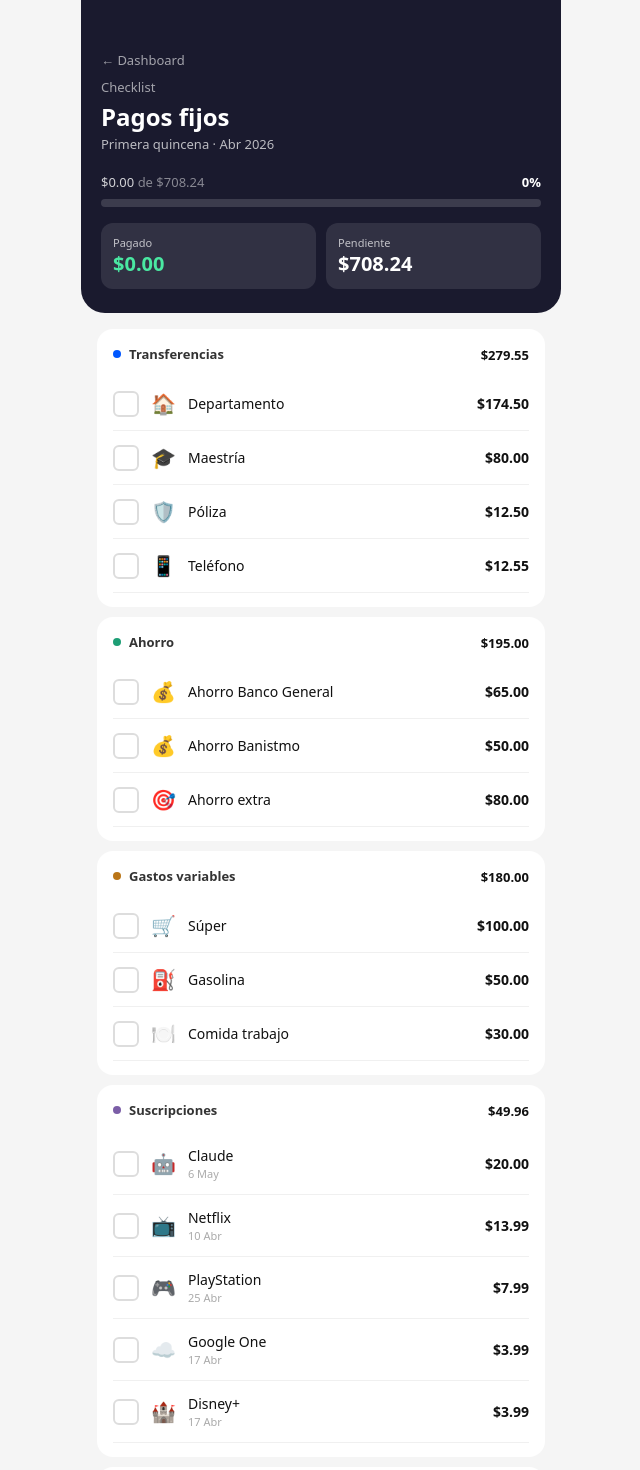
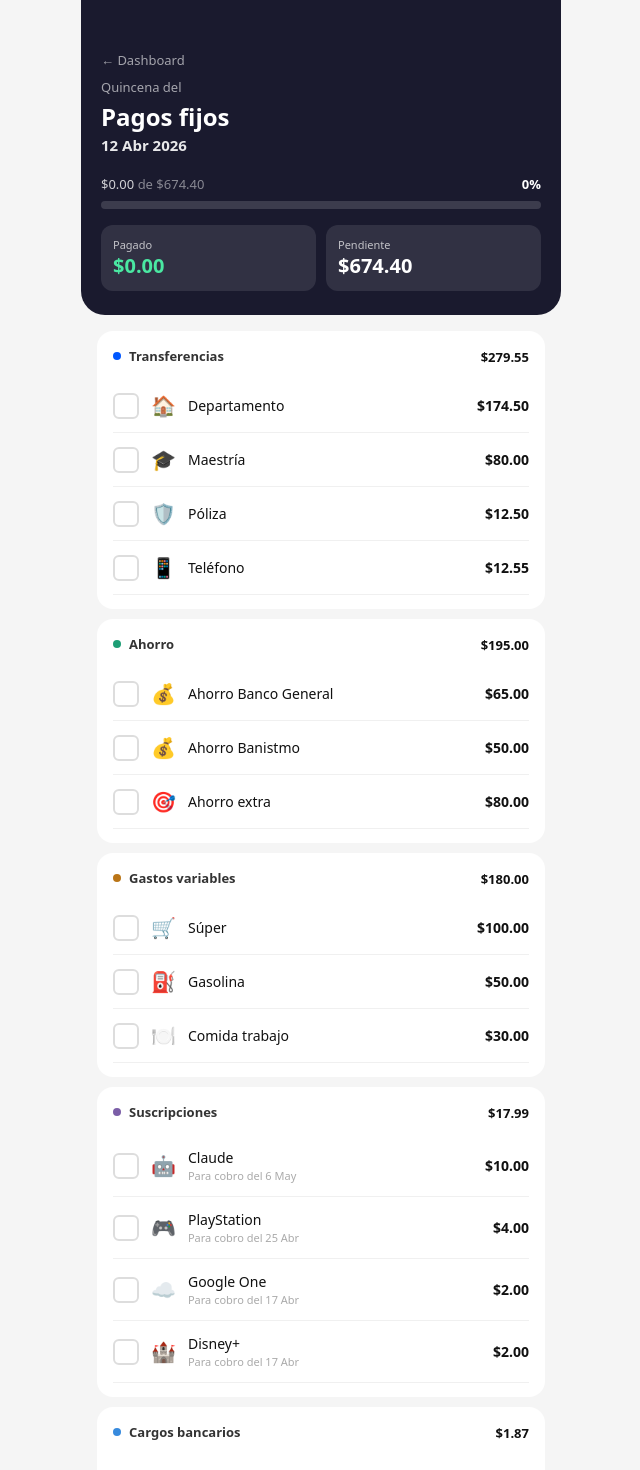
Before and after one commit to cxrlosjesus/yappy-dashboard, a Next.js app: page /recurrentes in a window 1280 px wide. Shown: the top 1470 px of the page, without its empty margins (319-959 px from the left). Built offline with nearby package versions, Linux system fonts and the light colour scheme.

Commit message:
feat: checklist divide suscripciones por quincena con fecha de   cobro

```diff
--- a/src/app/_components/PagosFijosClient.tsx
+++ b/src/app/_components/PagosFijosClient.tsx
@@ -10,65 +10,125 @@ function fmt(n: number) {
   return '$' + n.toLocaleString('es-PA', { minimumFractionDigits: 2, maximumFractionDigits: 2 })
 }
 
-function getQuincenaId(): string {
-  const hoy = new Date()
-  const mitad = hoy.getDate() <= 15 ? '1' : '2'
-  return `${hoy.getFullYear()}-${String(hoy.getMonth() + 1).padStart(2, '0')}-Q${mitad}`
+// ── Lógica de quincenas ────────────────────────────────────────────────────────
+
+/** Próxima fecha de quincena (12 o 26) a partir de una fecha dada */
+function getNextQuincena(from: Date): Date {
+  const day = from.getDate()
+  const m = from.getMonth()
+  const y = from.getFullYear()
+  if (day <= 12) return new Date(y, m, 12)
+  if (day <= 26) return new Date(y, m, 26)
+  return new Date(y, m + 1, 12)
 }
 
-function getQuincenaLabel(): string {
-  const hoy = new Date()
-  const mitad = hoy.getDate() <= 15 ? 'Primera' : 'Segunda'
-  return `${mitad} quincena · ${MESES[hoy.getMonth()]} ${hoy.getFullYear()}`
+/** Quincena anterior a una fecha de quincena */
+function getPrevQuincena(q: Date): Date {
+  if (q.getDate() === 12) return new Date(q.getFullYear(), q.getMonth() - 1, 26)
+  return new Date(q.getFullYear(), q.getMonth(), 12)
 }
 
-function getProximoCobro(dia: number): string {
+/** Próxima fecha de cobro a partir de hoy */
+function getNextDueDate(dia_cobro: number): Date {
   const hoy = new Date()
-  const diaHoy = hoy.getDate()
-  let fecha: Date
-  if (dia > diaHoy) {
-    fecha = new Date(hoy.getFullYear(), hoy.getMonth(), dia)
-  } else {
-    fecha = new Date(hoy.getFullYear(), hoy.getMonth() + 1, dia)
-  }
-  const diff = Math.ceil((fecha.getTime() - hoy.getTime()) / (1000 * 60 * 60 * 24))
-  if (diff === 0) return 'Hoy'
-  if (diff === 1) return 'Mañana'
-  return `${fecha.getDate()} ${MESES[fecha.getMonth()]}`
+  const thisMonth = new Date(hoy.getFullYear(), hoy.getMonth(), dia_cobro)
+  if (thisMonth > hoy) return thisMonth
+  return new Date(hoy.getFullYear(), hoy.getMonth() + 1, dia_cobro)
 }
 
-const CATEGORIA_CONFIG: Record<PagoFijoCategoria, { label: string; color: string }> = {
-  transferencia:  { label: 'Transferencias',          color: '#0057FF' },
-  ahorro:         { label: 'Ahorro',                  color: '#1D9E75' },
-  variable:       { label: 'Gastos variables',        color: '#BA7517' },
-  suscripcion:    { label: 'Suscripciones',           color: '#7B5EA7' },
-  cargo_bancario: { label: 'Cargos bancarios',        color: '#378ADD' },
+/**
+ * Dado un cobro en dia_cobro, calcula si la quincenaDate es una de las
+ * dos quincenas que contribuyen a ese pago. Si sí, retorna monto/2.
+ */
+function getAllocacion(dia_cobro: number, monto: number, quincenaDate: Date): { amount: number; dueDate: Date } | null {
+  const nextDue = getNextDueDate(dia_cobro)
+  const nextDueTime = nextDue.getTime()
+
+  // Generar candidatas alrededor del vencimiento
+  const y = nextDue.getFullYear()
+  const m = nextDue.getMonth()
+  const candidatas = [
+    new Date(y, m - 2, 26),
+    new Date(y, m - 1, 12),
+    new Date(y, m - 1, 26),
+    new Date(y, m, 12),
+    new Date(y, m, 26),
+  ].filter(q => q.getTime() < nextDueTime)
+
+  const Q2 = candidatas[candidatas.length - 1]
+  const Q1 = candidatas[candidatas.length - 2]
+
+  if (!Q1 || !Q2) return null
+
+  const qTime = quincenaDate.getTime()
+  if (qTime === Q1.getTime() || qTime === Q2.getTime()) {
+    return { amount: monto / 2, dueDate: nextDue }
+  }
+  return null
 }
 
-const ORDEN_CATEGORIAS: PagoFijoCategoria[] = [
-  'transferencia', 'ahorro', 'variable', 'suscripcion', 'cargo_bancario'
-]
+// ── Tipos internos ─────────────────────────────────────────────────────────────
 
-function PagoItem({
-  pago, checked, onToggle,
-}: {
-  pago: PagoFijo
+interface ChecklistItem {
+  id: string
+  nombre: string
+  monto: number
+  emoji: string
+  categoria: PagoFijoCategoria
+  nota?: string
+}
+
+function buildItems(pagos: PagoFijo[], quincenaDate: Date): ChecklistItem[] {
+  const items: ChecklistItem[] = []
+  for (const p of pagos) {
+    if ((p.categoria === 'suscripcion' || p.categoria === 'cargo_bancario') && p.dia_cobro) {
+      const alloc = getAllocacion(p.dia_cobro, p.monto, quincenaDate)
+      if (alloc) {
+        items.push({
+          id: p.id,
+          nombre: p.nombre,
+          monto: alloc.amount,
+          emoji: p.emoji,
+          categoria: p.categoria,
+          nota: `Para cobro del ${alloc.dueDate.getDate()} ${MESES[alloc.dueDate.getMonth()]}`,
+        })
+      }
+    } else if (p.categoria !== 'suscripcion' && p.categoria !== 'cargo_bancario') {
+      items.push({ id: p.id, nombre: p.nombre, monto: p.monto, emoji: p.emoji, categoria: p.categoria })
+    }
+  }
+  return items
+}
+
+// ── Configuración visual ───────────────────────────────────────────────────────
+
+const CATEGORIA_CONFIG: Record<PagoFijoCategoria, { label: string; color: string }> = {
+  transferencia:  { label: 'Transferencias',    color: '#0057FF' },
+  ahorro:         { label: 'Ahorro',            color: '#1D9E75' },
+  variable:       { label: 'Gastos variables',  color: '#BA7517' },
+  suscripcion:    { label: 'Suscripciones',     color: '#7B5EA7' },
+  cargo_bancario: { label: 'Cargos bancarios',  color: '#378ADD' },
+}
+
+const ORDEN: PagoFijoCategoria[] = ['transferencia', 'ahorro', 'variable', 'suscripcion', 'cargo_bancario']
+
+// ── Componentes ────────────────────────────────────────────────────────────────
+
+function PagoItem({ item, checked, onToggle }: {
+  item: ChecklistItem
   checked: boolean
   onToggle: () => void
 }) {
-  const proximo = pago.dia_cobro ? getProximoCobro(pago.dia_cobro) : null
-
   return (
     <div
       onClick={onToggle}
       style={{
         display: 'flex', alignItems: 'center', gap: 12,
         padding: '13px 0', borderBottom: '0.5px solid #f0f0f0',
-        cursor: 'pointer', opacity: checked ? 0.45 : 1,
+        cursor: 'pointer', opacity: checked ? 0.4 : 1,
         transition: 'opacity 0.2s',
       }}
     >
-      {/* Checkbox */}
       <div style={{
         width: 22, height: 22, borderRadius: 6, flexShrink: 0,
         border: checked ? 'none' : '2px solid #DDD',
@@ -79,47 +139,35 @@ function PagoItem({
         {checked && <span style={{ color: '#fff', fontSize: 13, fontWeight: 700 }}>✓</span>}
       </div>
 
-      {/* Emoji */}
-      <span style={{ fontSize: 20, flexShrink: 0 }}>{pago.emoji}</span>
+      <span style={{ fontSize: 20, flexShrink: 0 }}>{item.emoji}</span>
 
-      {/* Info */}
       <div style={{ flex: 1, minWidth: 0 }}>
-        <div style={{
-          fontSize: 14, fontWeight: 500, color: '#111',
-          textDecoration: checked ? 'line-through' : 'none',
-        }}>
-          {pago.nombre}
+        <div style={{ fontSize: 14, fontWeight: 500, color: '#111', textDecoration: checked ? 'line-through' : 'none' }}>
+          {item.nombre}
         </div>
-        {proximo && (
-          <div style={{ fontSize: 11, color: '#aaa', marginTop: 1 }}>{proximo}</div>
-        )}
-        {pago.notas && (
-          <div style={{ fontSize: 11, color: '#aaa', marginTop: 1 }}>{pago.notas}</div>
+        {item.nota && (
+          <div style={{ fontSize: 11, color: '#aaa', marginTop: 1 }}>{item.nota}</div>
         )}
       </div>
 
-      {/* Monto */}
-      <span style={{
-        fontSize: 14, fontWeight: 700, color: '#111', flexShrink: 0,
-        textDecoration: checked ? 'line-through' : 'none',
-      }}>
-        {fmt(pago.monto)}
+      <span style={{ fontSize: 14, fontWeight: 700, color: '#111', flexShrink: 0, textDecoration: checked ? 'line-through' : 'none' }}>
+        {fmt(item.monto)}
       </span>
     </div>
   )
 }
 
-function Seccion({
-  categoria, pagos, checked, onToggle,
-}: {
+function Seccion({ categoria, items, checked, onToggle }: {
   categoria: PagoFijoCategoria
-  pagos: PagoFijo[]
+  items: ChecklistItem[]
   checked: Set<string>
   onToggle: (id: string) => void
 }) {
+  if (items.length === 0) return null
   const config = CATEGORIA_CONFIG[categoria]
-  const total = pagos.reduce((s, p) => s + p.monto, 0)
-  const pagado = pagos.filter(p => checked.has(p.id)).reduce((s, p) => s + p.monto, 0)
+  const total = items.reduce((s, i) => s + i.monto, 0)
+  const pagado = items.filter(i => checked.has(i.id)).reduce((s, i) => s + i.monto, 0)
+  const listo = pagado === total
 
   return (
     <div style={{ background: '#fff', borderRadius: 16, padding: '14px 16px', marginBottom: 10 }}>
@@ -130,29 +178,33 @@ function Seccion({
         </div>
         <div style={{ textAlign: 'right' }}>
           <span style={{ fontSize: 13, fontWeight: 700, color: '#111' }}>{fmt(total)}</span>
-          {pagado > 0 && pagado < total && (
-            <span style={{ fontSize: 11, color: '#1D9E75', display: 'block' }}>{fmt(pagado)} pagado</span>
-          )}
-          {pagado === total && (
-            <span style={{ fontSize: 11, color: '#1D9E75', display: 'block', fontWeight: 700 }}>✓ Listo</span>
-          )}
+          {listo
+            ? <span style={{ fontSize: 11, color: '#1D9E75', display: 'block', fontWeight: 700 }}>✓ Listo</span>
+            : pagado > 0 && <span style={{ fontSize: 11, color: '#aaa', display: 'block' }}>{fmt(pagado)} pagado</span>
+          }
         </div>
       </div>
-      {pagos.map(p => (
-        <PagoItem key={p.id} pago={p} checked={checked.has(p.id)} onToggle={() => onToggle(p.id)} />
+      {items.map(i => (
+        <PagoItem key={i.id} item={i} checked={checked.has(i.id)} onToggle={() => onToggle(i.id)} />
       ))}
     </div>
   )
 }
 
+// ── Página principal ───────────────────────────────────────────────────────────
+
 export default function PagosFijosClient({ pagos }: { pagos: PagoFijo[] }) {
-  const quincenaId = getQuincenaId()
-  const storageKey = `checklist_${quincenaId}`
+  const quincenaDate = useMemo(() => getNextQuincena(new Date()), [])
+  const quincenaId   = `${quincenaDate.getFullYear()}-${quincenaDate.getMonth() + 1}-${quincenaDate.getDate()}`
+  const storageKey   = `checklist_${quincenaId}`
+
+  const quincenaLabel = `${quincenaDate.getDate()} ${MESES[quincenaDate.getMonth()]} ${quincenaDate.getFullYear()}`
+
+  const items = useMemo(() => buildItems(pagos, quincenaDate), [pagos, quincenaDate])
 
   const [checked, setChecked] = useState<Set<string>>(new Set())
   const [loaded, setLoaded] = useState(false)
 
-  // Cargar desde localStorage
   useEffect(() => {
     try {
       const saved = localStorage.getItem(storageKey)
@@ -161,7 +213,6 @@ export default function PagosFijosClient({ pagos }: { pagos: PagoFijo[] }) {
     setLoaded(true)
   }, [storageKey])
 
-  // Guardar en localStorage al cambiar
   useEffect(() => {
     if (!loaded) return
     localStorage.setItem(storageKey, JSON.stringify(Array.from(checked)))
@@ -170,38 +221,34 @@ export default function PagosFijosClient({ pagos }: { pagos: PagoFijo[] }) {
   function toggle(id: string) {
     setChecked(prev => {
       const next = new Set(prev)
-      if (next.has(id)) next.delete(id)
-      else next.add(id)
+      next.has(id) ? next.delete(id) : next.add(id)
       return next
     })
   }
 
-  const totalGeneral = useMemo(() => pagos.reduce((s, p) => s + p.monto, 0), [pagos])
-  const totalPagado = useMemo(() =>
-    pagos.filter(p => checked.has(p.id)).reduce((s, p) => s + p.monto, 0),
-  [pagos, checked])
-  const porcentaje = totalGeneral > 0 ? (totalPagado / totalGeneral) * 100 : 0
+  const totalGeneral = useMemo(() => items.reduce((s, i) => s + i.monto, 0), [items])
+  const totalPagado  = useMemo(() => items.filter(i => checked.has(i.id)).reduce((s, i) => s + i.monto, 0), [items, checked])
+  const porcentaje   = totalGeneral > 0 ? (totalPagado / totalGeneral) * 100 : 0
 
   const porCategoria = useMemo(() => {
-    const map = new Map<PagoFijoCategoria, PagoFijo[]>()
-    for (const cat of ORDEN_CATEGORIAS) map.set(cat, [])
-    for (const p of pagos) map.get(p.categoria)!.push(p)
+    const map = new Map<PagoFijoCategoria, ChecklistItem[]>()
+    for (const cat of ORDEN) map.set(cat, [])
+    for (const item of items) map.get(item.categoria)!.push(item)
     return map
-  }, [pagos])
+  }, [items])
 
   return (
     <div style={{ maxWidth: 480, margin: '0 auto', paddingBottom: 40 }}>
 
-      {/* Header */}
       <div style={{ background: '#1A1A2E', color: '#fff', padding: '48px 20px 24px', borderRadius: '0 0 24px 24px' }}>
         <Link href="/dashboard" style={{ color: 'rgba(255,255,255,0.6)', textDecoration: 'none', fontSize: 13 }}>
           ← Dashboard
         </Link>
-        <div style={{ fontSize: 13, opacity: 0.6, marginTop: 8, marginBottom: 4 }}>Checklist</div>
+        <div style={{ fontSize: 13, opacity: 0.6, marginTop: 8, marginBottom: 4 }}>Quincena del</div>
         <div style={{ fontSize: 24, fontWeight: 700 }}>Pagos fijos</div>
-        <div style={{ fontSize: 13, opacity: 0.7, marginTop: 2 }}>{getQuincenaLabel()}</div>
+        <div style={{ fontSize: 15, fontWeight: 700, opacity: 0.9, marginTop: 2 }}>{quincenaLabel}</div>
 
-        {/* Progreso */}
+        {/* Barra de progreso */}
         <div style={{ marginTop: 20 }}>
           <div style={{ display: 'flex', justifyContent: 'space-between', marginBottom: 8 }}>
             <span style={{ fontSize: 13, opacity: 0.8 }}>
@@ -212,14 +259,14 @@ export default function PagosFijosClient({ pagos }: { pagos: PagoFijo[] }) {
           <div style={{ background: 'rgba(255,255,255,0.15)', borderRadius: 8, height: 8, overflow: 'hidden' }}>
             <div style={{
               height: '100%', borderRadius: 8,
-              background: porcentaje === 100 ? '#1D9E75' : '#0057FF',
+              background: porcentaje === 100 ? '#1D9E75' : '#4A90FF',
               width: `${porcentaje}%`,
               transition: 'width 0.4s ease',
             }} />
           </div>
         </div>
 
-        {/* Resumen pagado / pendiente */}
+        {/* Resumen */}
         <div style={{ display: 'grid', gridTemplateColumns: '1fr 1fr', gap: 10, marginTop: 16 }}>
           <div style={{ background: 'rgba(255,255,255,0.1)', borderRadius: 12, padding: '12px' }}>
             <div style={{ fontSize: 11, opacity: 0.7 }}>Pagado</div>
@@ -233,19 +280,15 @@ export default function PagosFijosClient({ pagos }: { pagos: PagoFijo[] }) {
       </div>
 
       <div style={{ padding: '16px 16px 0' }}>
-        {ORDEN_CATEGORIAS.map(cat => {
-          const items = porCategoria.get(cat)!
-          if (items.length === 0) return null
-          return (
+        {ORDEN.map(cat => (
           <Seccion
             key={cat}
             categoria={cat}
-              pagos={items}
+            items={porCategoria.get(cat)!}
             checked={checked}
             onToggle={toggle}
           />
-          )
-        })}
+        ))}
       </div>
     </div>
   )
```
Lines whose indentation alone changed are shown as unchanged.
